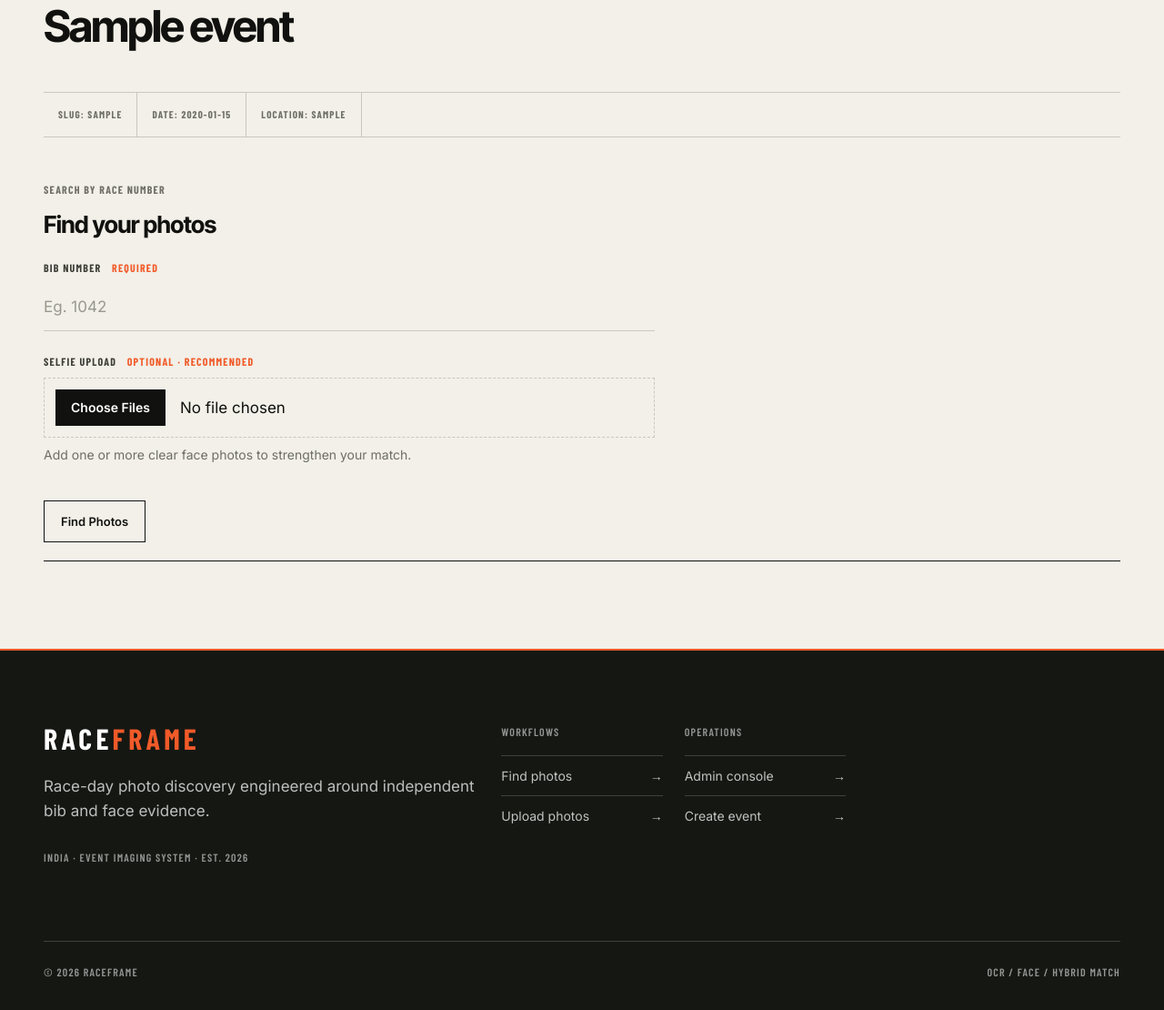
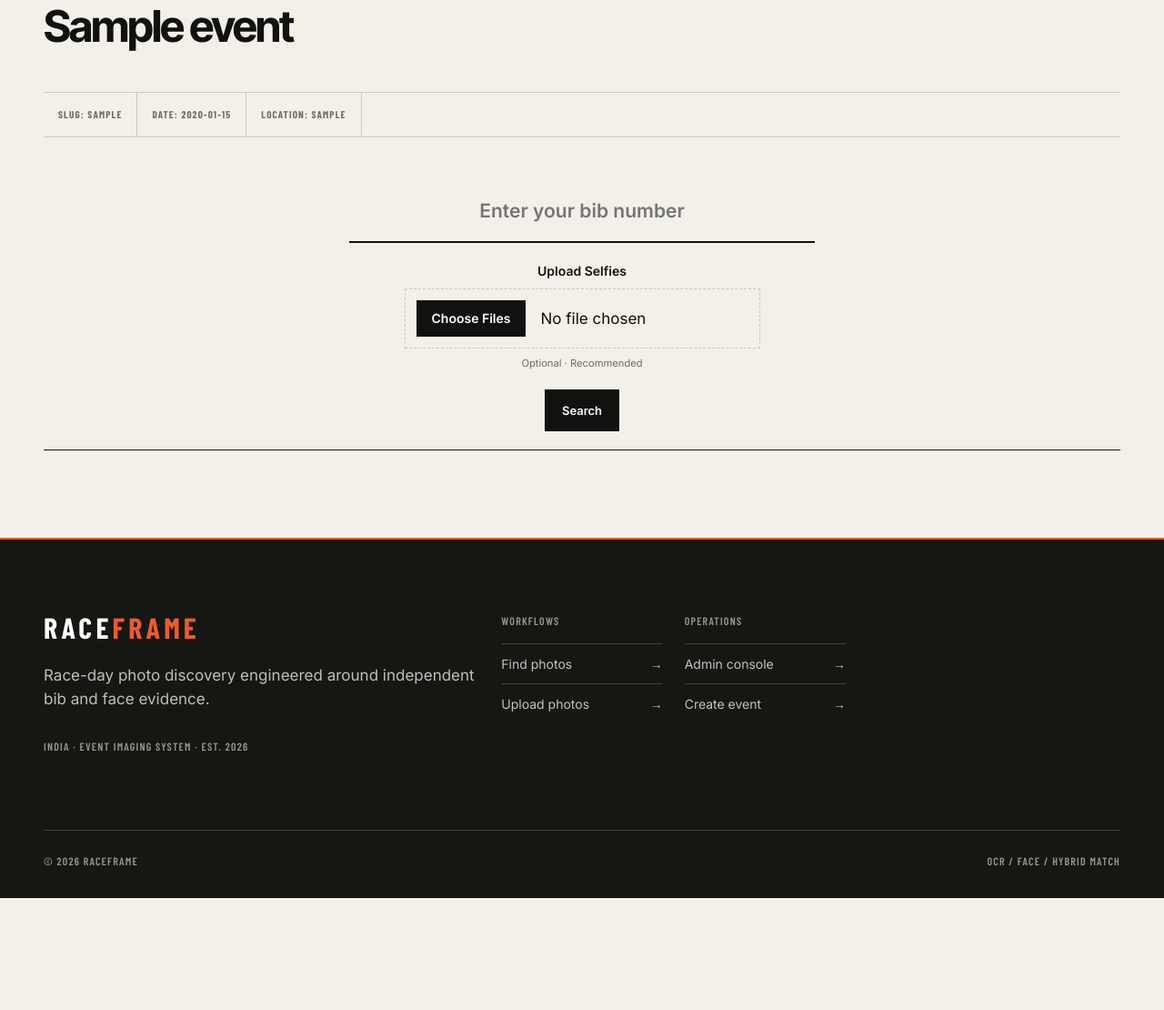
Before and after one commit to ronanrocking/RaceFrame, a FastAPI app: page /user/events/00000000-0000-0000-0000-000000000001 in a window 1280 px wide. Shown: the part 381-1491 px from the top of the page at 91% size. After the commit the page ends 1368 px from the top, so only its background shows below. Run offline with FastAPI, Linux system fonts and the light colour scheme; tables that the repository leaves empty hold one stand-in row (values such as "Sample post"); some libraries are stand-ins or nearby versions.

Commit message:
Simplify participant search form

```diff
--- a/backend/app/main.py
+++ b/backend/app/main.py
@@ -126,7 +126,7 @@ async def admin_session_middleware(request: Request, call_next):
             "<meta name='viewport' content='width=device-width,initial-scale=1'>"
             "<meta name='theme-color' content='#f2f0e8'>"
             "<title>Admin panel in use - RaceFrame</title>"
-            "<link rel='stylesheet' href='/static/admin.css?v=20'></head>"
+            "<link rel='stylesheet' href='/static/admin.css?v=21'></head>"
             "<body class='admin-theme system-state-page'><main class='system-state-shell'>"
             "<a class='site-brand system-state-brand' href='/admin'>"
             "<span class='site-brand-glyph' aria-hidden='true'></span>"
--- a/backend/app/static/admin.css
+++ b/backend/app/static/admin.css
@@ -1357,31 +1357,68 @@ input[type="file"] {
   width: min(100%, 42rem);
   min-width: 0;
   display: grid;
-  gap: var(--space-6);
+  gap: var(--space-5);
   padding: 0;
+  margin-inline: auto;
+  text-align: center;
 }
 
 .admin-section.user-search-section {
   padding: var(--space-5) 0;
 }
 
-.user-search-form-heading h3 {
-  margin: 0;
-  color: var(--rc-carbon);
-  font-family: var(--font-display);
-  font-size: var(--text-card);
-  letter-spacing: -0.025em;
-  line-height: 1.08;
-}
-
-.user-search-form .admin-field-label em {
-  margin-left: var(--space-2);
-  color: var(--rc-signal);
-  font-style: normal;
+.sr-only {
+  position: absolute;
+  width: 1px;
+  height: 1px;
+  overflow: hidden;
+  clip: rect(0, 0, 0, 0);
+  white-space: nowrap;
+}
+
+.user-bib-field {
+  width: min(100%, 32rem);
+  margin-inline: auto;
+}
+
+.user-bib-field input {
+  width: 100%;
+  min-height: 4.25rem;
+  border: 0;
+  border-bottom: 2px solid var(--rc-carbon);
+  border-radius: 0;
+  background: transparent;
+  color: var(--rc-carbon);
+  font: 600 var(--text-body-lg) var(--font-body);
+  outline: none;
+  text-align: center;
+}
+
+.user-bib-field input:focus {
+  border-bottom-color: var(--rc-signal);
+}
+
+.user-selfie-field {
+  justify-self: center;
+  justify-items: center;
+  gap: var(--space-2);
+}
+
+.user-selfie-title {
+  color: var(--rc-carbon);
+  font-size: var(--text-small);
+  font-weight: 600;
+}
+
+.user-selfie-note {
+  color: var(--rc-concrete);
+  font-size: var(--text-micro);
 }
 
 .user-search-actions {
   margin-top: 0;
+  justify-self: center;
+  padding-top: 0;
 }
 
 .user-results-section {
--- a/backend/app/templates/base.html
+++ b/backend/app/templates/base.html
@@ -6,7 +6,7 @@
     <title>{{ title if title else "RaceFrame" }}</title>
     <meta name="description" content="{% block meta_description %}RaceFrame helps race participants find event photos using bib and face evidence.{% endblock %}" />
     <meta name="theme-color" content="#f2f0e8" />
-    <link rel="stylesheet" href="/static/admin.css?v=20" />
+    <link rel="stylesheet" href="/static/admin.css?v=21" />
   </head>
   <body class="{% block body_class %}{% endblock %}">
     <a class="skip-link" href="#main-content">Skip to main content</a>
--- a/backend/app/templates/user_event_search.html
+++ b/backend/app/templates/user_event_search.html
@@ -47,21 +47,17 @@
       data-selfie-action="/user/events/{{ event.id }}/selfies"
     >
       <input type="hidden" name="csrf_token" value="{{ csrf_token }}" />
-      <div class="user-search-form-heading">
-        <p class="admin-section-label">Search by race number</p>
-        <h3>Find your photos</h3>
-      </div>
-      <label class="admin-field">
-        <span class="admin-field-label">Bib Number <em>Required</em></span>
-        <input type="text" name="participant_query" value="{{ search_term }}" placeholder="Eg. 1042" inputmode="numeric" required />
+      <label class="user-bib-field">
+        <span class="sr-only">Bib Number</span>
+        <input type="text" name="participant_query" value="{{ search_term }}" placeholder="Enter your bib number" inputmode="numeric" required />
       </label>
       <label class="admin-field user-selfie-field">
-        <span class="admin-field-label">Selfie Upload <em>Optional · Recommended</em></span>
+        <span class="user-selfie-title">Upload Selfies</span>
         <input data-selfie-input type="file" name="selfie_files" accept=".jpg,.jpeg,.png,.webp,image/jpeg,image/png,image/webp" multiple />
-        <span class="admin-field-help">Add one or more clear face photos to strengthen your match.</span>
+        <span class="user-selfie-note">Optional · Recommended</span>
       </label>
       <div class="admin-form-actions user-search-actions">
-        <button class="admin-button admin-button-secondary" type="submit">Find Photos</button>
+        <button class="admin-button admin-button-primary" type="submit">Search</button>
       </div>
     </form>
   </section>
```
